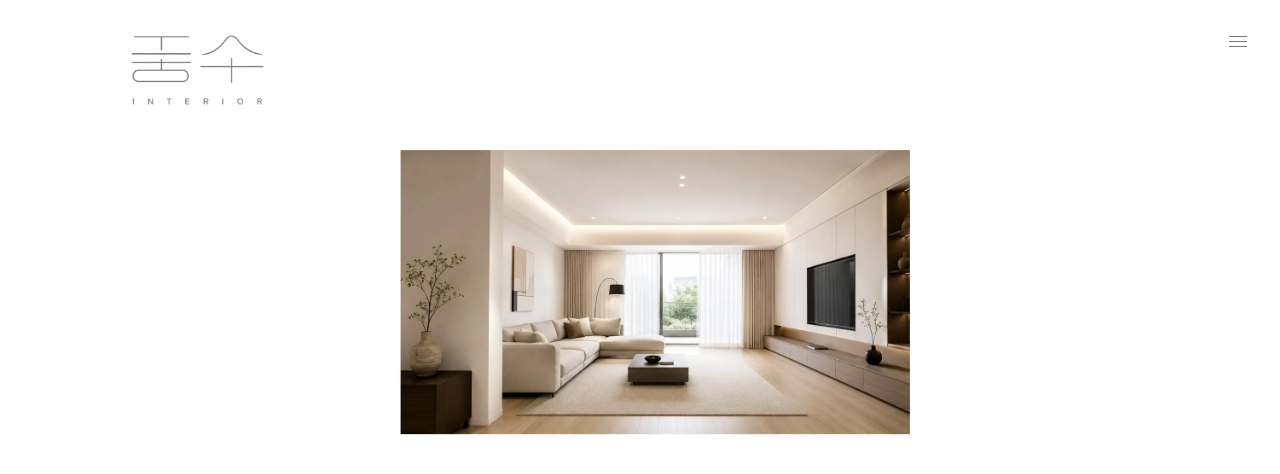
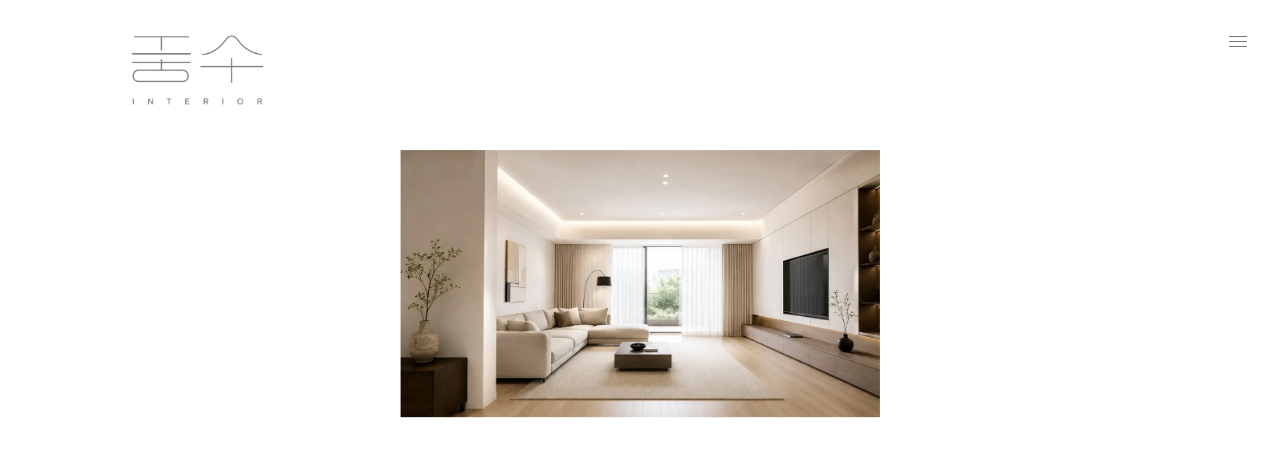
Before and after one commit to gaon833/fengshui-interior, a Next.js app: page / in a window 1280 px wide. Shown: the top 474 px of the page. Built offline with nearby package versions, Linux system fonts and the light colour scheme.

Commit message:
7.5.7 복구

```diff
--- a/styles/layout.css
+++ b/styles/layout.css
@@ -33,7 +33,7 @@ body, button, input, select, textarea, a, h1, h2, h3, h4, h5, h6, p, dt, dd, spa
 .home-main {
   min-height: 100vh;
   box-sizing: border-box;
-  padding: 150px 370px 100px 400px;
+  padding: 150px 400px 100px;
 }
 .home-main__frame {
   width: 100%;
```
Also changed, not shown: 2 other files (tests, documents, lock files or other folders).
